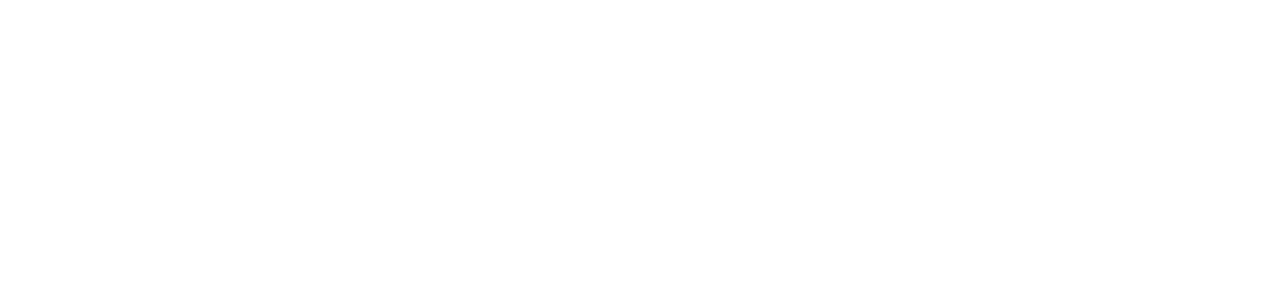
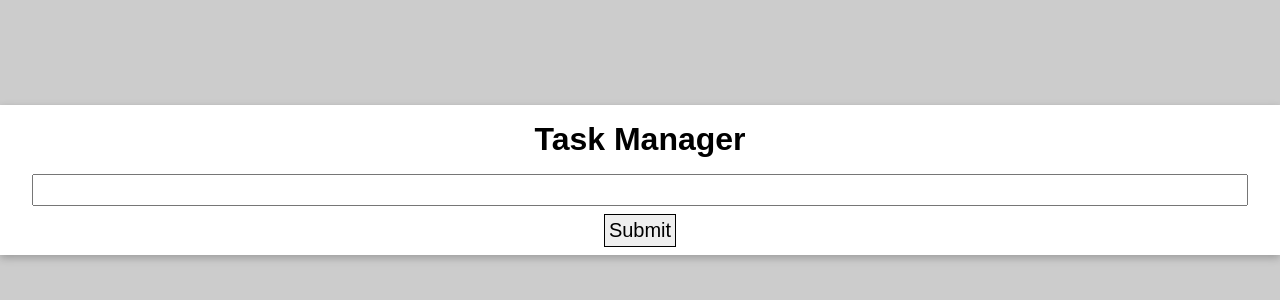
Before and after one commit to RyanHiller/mern-task-manager, a React (Create React App) app in the folder client/: page / in a window 1280 px wide. Shown: the part 220-520 px from the top of the page. Built offline with nearby package versions, Linux system fonts and the light colour scheme.

Commit message:
Base frontend work

```diff
--- a/client/src/App.js
+++ b/client/src/App.js
@@ -1,7 +1,13 @@
-import './App.css'
+import React from 'react'
 
-function App() {
-  return <div className='App'></div>
-}
+import Main from './components/Main/Main'
+
+import * as styles from './App.module.css'
+
+const App = () => (
+  <div className={styles.content}>
+    <Main />
+  </div>
+)
 
 export default App
--- /dev/null
+++ b/client/src/App.module.css
@@ -0,0 +1,8 @@
+.content {
+  align-items: center;
+  background-color: #ccc;
+  display: flex;
+  flex-direction: column;
+  justify-content: center;
+  min-height: 100vh;
+}
--- /dev/null
+++ b/client/src/components/Main/Main.js
@@ -0,0 +1,29 @@
+import React, { useState } from 'react'
+
+import * as styles from './Main.module.css'
+
+const Main = () => {
+  const [taskInput, setTaskInput] = useState('')
+
+  const addTask = (e) => {
+    e.preventDefault()
+    if (taskInput.trim() !== '') {
+      //TODO: Add task to database
+    }
+    setTaskInput('')
+  }
+
+  return (
+    <div className={styles.content}>
+      <h1>Task Manager</h1>
+      <input
+        type='text'
+        value={taskInput}
+        onChange={(e) => setTaskInput(e.target.value)}
+      />
+      <button onClick={addTask}>Submit</button>
+    </div>
+  )
+}
+
+export default Main
--- /dev/null
+++ b/client/src/components/Main/Main.module.css
@@ -0,0 +1,27 @@
+.content {
+  align-items: center;
+  background-color: #fff;
+  box-shadow: rgba(0, 0, 0, 0.24) 0px 3px 8px;
+  display: flex;
+  flex-direction: column;
+  justify-content: center;
+  width: 100%;
+}
+
+.content h1 {
+  margin: 1rem;
+}
+
+.content input {
+  font-size: 1.25rem;
+  line-height: 1.75rem;
+  height: 2rem;
+  width: 95%;
+}
+
+.content button {
+  border: 1px solid black;
+  font-size: 1.25rem;
+  margin: 0.5rem 0;
+  padding: 0.25rem;
+}
--- a/client/src/index.css
+++ b/client/src/index.css
@@ -7,8 +7,8 @@
 }
 
 body {
+  font-family: Arial, Helvetica, sans-serif;
   font-size: 16px;
-  min-height: 100vh;
   overflow-x: hidden;
   width: 100vw;
 }
```
Also changed, not shown: client/src/App.css (deleted).
